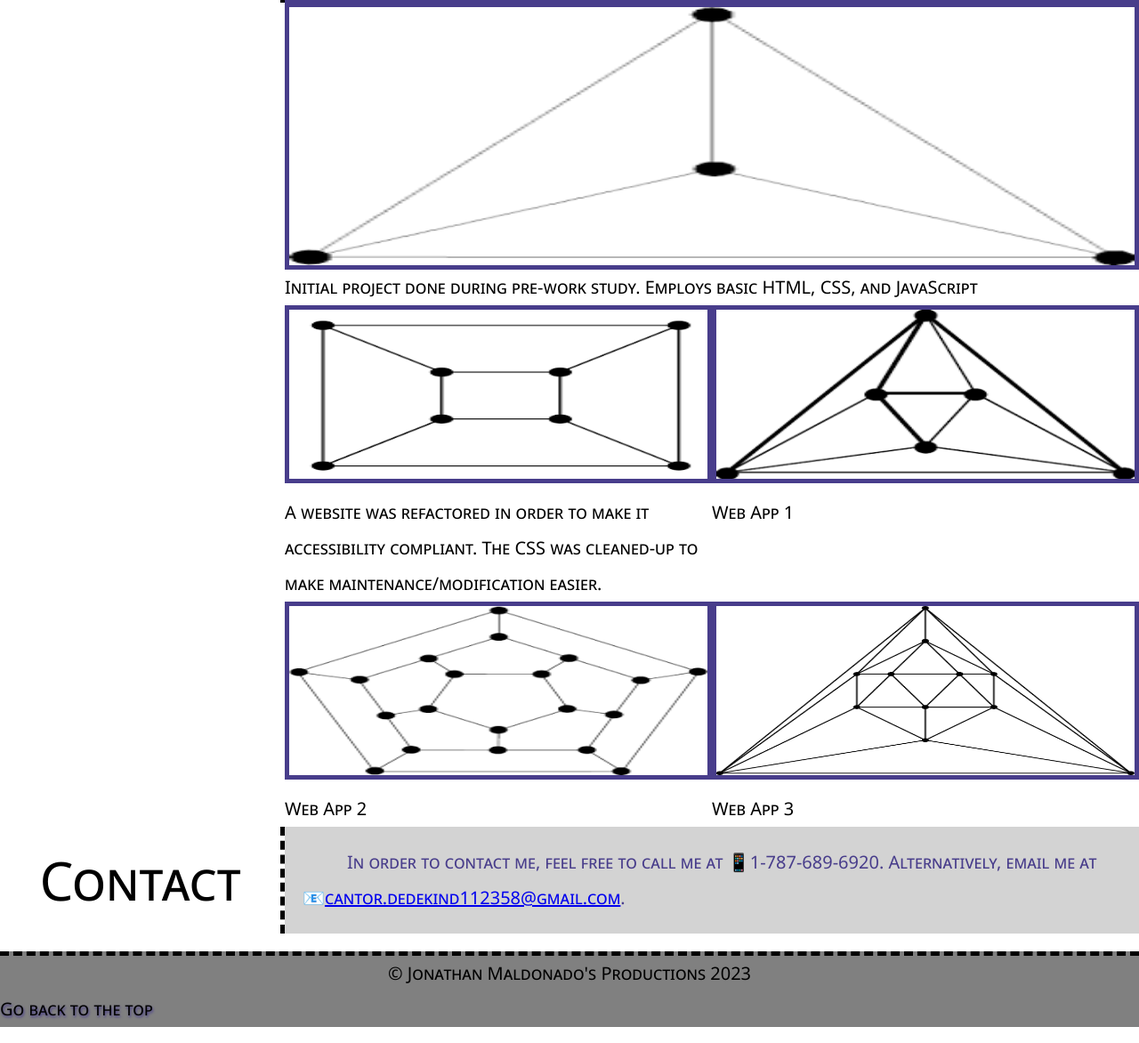
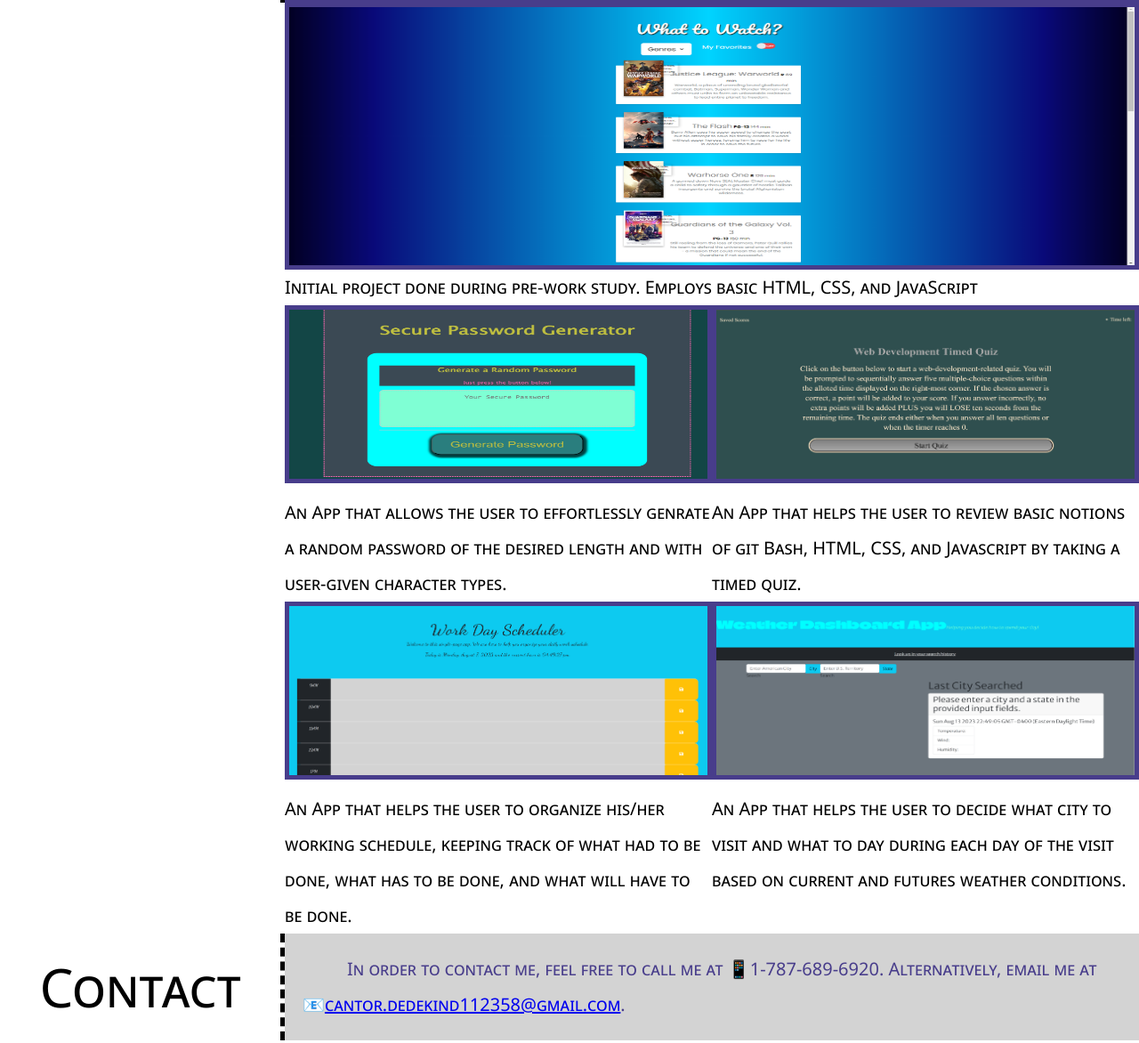
Before and after one commit to Azrael484/MyProfessionalPortfolio, a plain HTML site: page index.html in a window 1280 px wide. Shown: the part 767-1939 px from the top of the page at 89% size. Drawn offline with Linux system fonts and the light colour scheme.

Commit message:
Deleted placeholder images and substituted with the landing pages for the project and the challenges. Made the necessary changes in index.html so that the screenshots show up on the page and, once the user clicks on them, it opens another tab to render the deployed app.

```diff
--- a/index.html
+++ b/index.html
@@ -44,38 +44,38 @@
                 </div>
                 <div>
                 <figure id="main_figure">
-                    <a href="https://jguemarez.github.io/prework-study-guide/" target="_blank" rel="noreferrer noopener">
-                        <img id="main_project" src="./assets/images/tetrahedron-graph.png" alt="It's the graph of a tetrahedron in the Euclidean plane!"/>
+                    <a href="https://trlivenp.github.io/What_to_Watch/" target="_blank" rel="noreferrer noopener">
+                        <img id="main_project" src="./assets/images/WhatToWatch.png" alt="First project for the Rutgers Coding Bootcamp"/>
                     </a>
                     <figcaption>Initial project done during pre-work study. Employs basic HTML, CSS, and JavaScript</figcaption>
                 </figure>
                 </div>
                 <div >
                     <figure class="other_figure">
-                        <a href="https://jguemarez.github.io/RefactorAccessibleWebsite/" target="_blank" rel="noreferrer noopener">
-                            <img class="other_project" src="./assets/images/cube-graph.png" alt="It's the graph of a tetrahedron in the Euclidean plane!"/>
+                        <a href="https://jguemarez.github.io/RandomPasswordGen/" target="_blank" rel="noreferrer noopener">
+                            <img class="other_project" src="./assets/images/RandomPasswordGenerator.png" alt="Challenge 3 Landing Page"/>
                         </a>
-                        <figcaption>A website was refactored in order to make it accessibility compliant. The CSS was cleaned-up to make maintenance/modification easier.</figcaption>
+                        <figcaption>An App that allows the user to effortlessly genrate a random password of the desired length and with user-given character types. </figcaption>
                     </figure>
                     <figure class="other_figure">
-                        <a href="https://google.com" target="_blank" rel="noreferrer noopener">
-                            <img class="other_project" src="./assets/images/octahedron-graph.png" alt="It's the graph of a tetrahedron in the Euclidean plane!"/>
+                        <a href="https://jguemarez.github.io/WebDevQuiz/" target="_blank" rel="noreferrer noopener">
+                            <img class="other_project" src="./assets/images/WebDevQuiz.png" alt="Challenge 4 Landing Page"/>
                         </a>
-                        <figcaption>Web App 1</figcaption>
+                        <figcaption>An App that helps the user to review basic notions of git Bash, HTML, CSS, and Javascript by taking a timed quiz.</figcaption>
                     </figure>
                 </div>
                 <div>
                     <figure class="other_figure">
-                        <a href="https://google.com" target="_blank" rel="noreferrer noopener">
-                            <img class="other_project" src="./assets/images/dodecahedron-graph.png" alt="It's the graph of a tetrahedron in the Euclidean plane!"/>
+                        <a href="https://jguemarez.github.io/WorkDayApp/" target="_blank" rel="noreferrer noopener">
+                            <img class="other_project" src="./assets/images/WorkDayScheduler.png" alt="Challenge 5 Landing Page"/>
                         </a>
-                        <figcaption>Web App 2</figcaption>
+                        <figcaption>An App that helps the user to organize his/her working schedule, keeping track of what had to be done, what has to be done, and what will have to be done.</figcaption>
                     </figure>
                     <figure class="other_figure">
-                        <a href="https://google.com" target="_blank" rel="noreferrer noopener">
-                            <img class="other_project" src="./assets/images/icosahedron-graph.png" alt="It's the graph of a tetrahedron in the Euclidean plane!"/>
+                        <a href="https://jguemarez.github.io/WeatherDashApp/" target="_blank" rel="noreferrer noopener">
+                            <img class="other_project" src="./assets/images/WeatherDashboardApp.png" alt="Challenge 6 Landing Page"/>
                         </a>
-                        <figcaption>Web App 3</figcaption>
+                        <figcaption>An App that helps the user to decide what city to visit and what to day during each day of the visit based on current and futures weather conditions.</figcaption>
                     </figure>
                 </div>
             </section>
```
Also changed, not shown: assets/css/Genre_Demo.png (added), assets/images/RandomPasswordGenerator.png (added), assets/images/WeatherDashboardApp.png (added), assets/images/WebDevQuiz.png (added), assets/images/WhatToWatch.png (added), assets/images/WorkDayScheduler.png (added), assets/images/cube-graph.png (deleted), assets/images/dodecahedron-graph.png (deleted), assets/images/icosahedron-graph.png (deleted), assets/images/octahedron-graph.png (deleted), assets/images/tetrahedron-graph.png (deleted).
